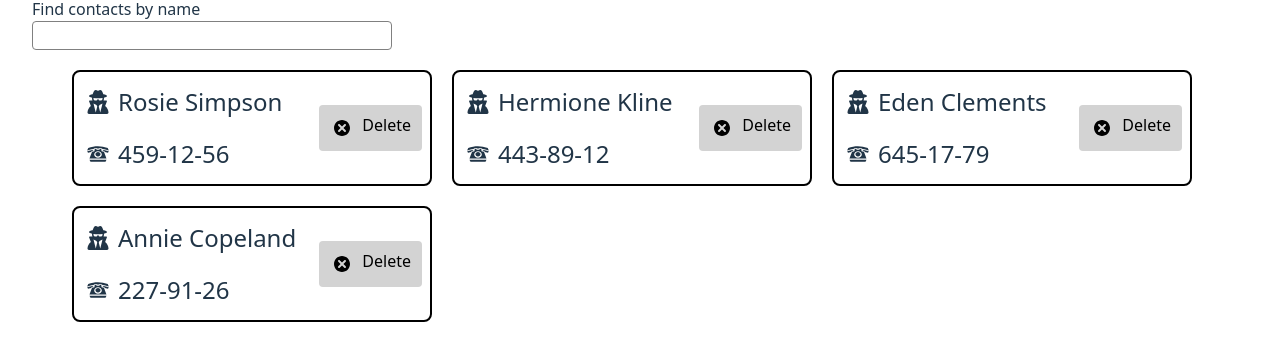
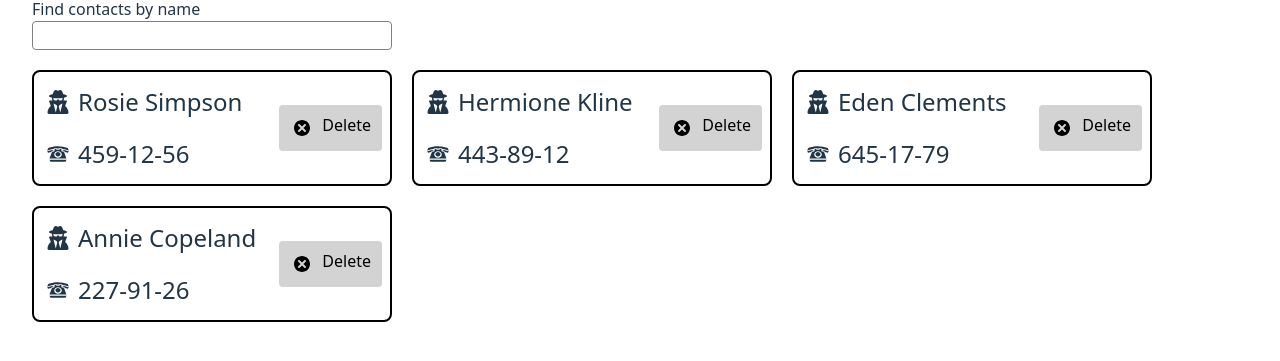
Before and after one commit to dvankevich/goit-neo-react-hw-module3, a React (Vite) app: page / in a window 1280 px wide. Shown: the part 295-656 px from the top of the page. Built offline with nearby package versions, Linux system fonts and the light colour scheme.

Commit message:
fix styles

```diff
--- a/src/components/ContactList/ContactList.module.css
+++ b/src/components/ContactList/ContactList.module.css
@@ -3,4 +3,5 @@
   flex-wrap: wrap;
   gap: 20px;
   margin-top: 20px;
+  padding: 0;
 }
--- a/src/components/SearchBox/SearchBox.module.css
+++ b/src/components/SearchBox/SearchBox.module.css
@@ -1,5 +1,6 @@
 .box {
   width: 360px;
+  margin-top: 20px;
 }
 
 .field {
```
